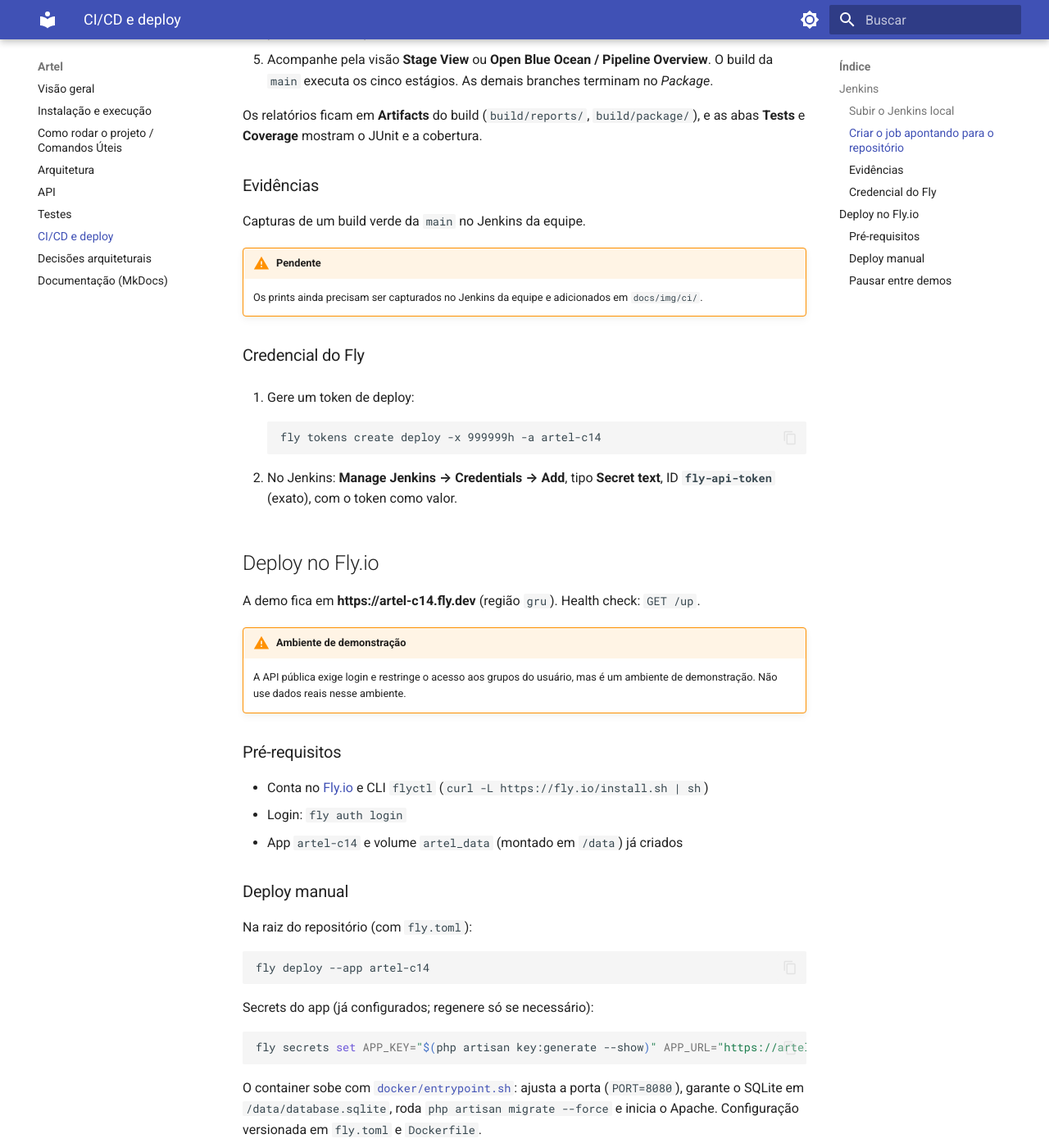
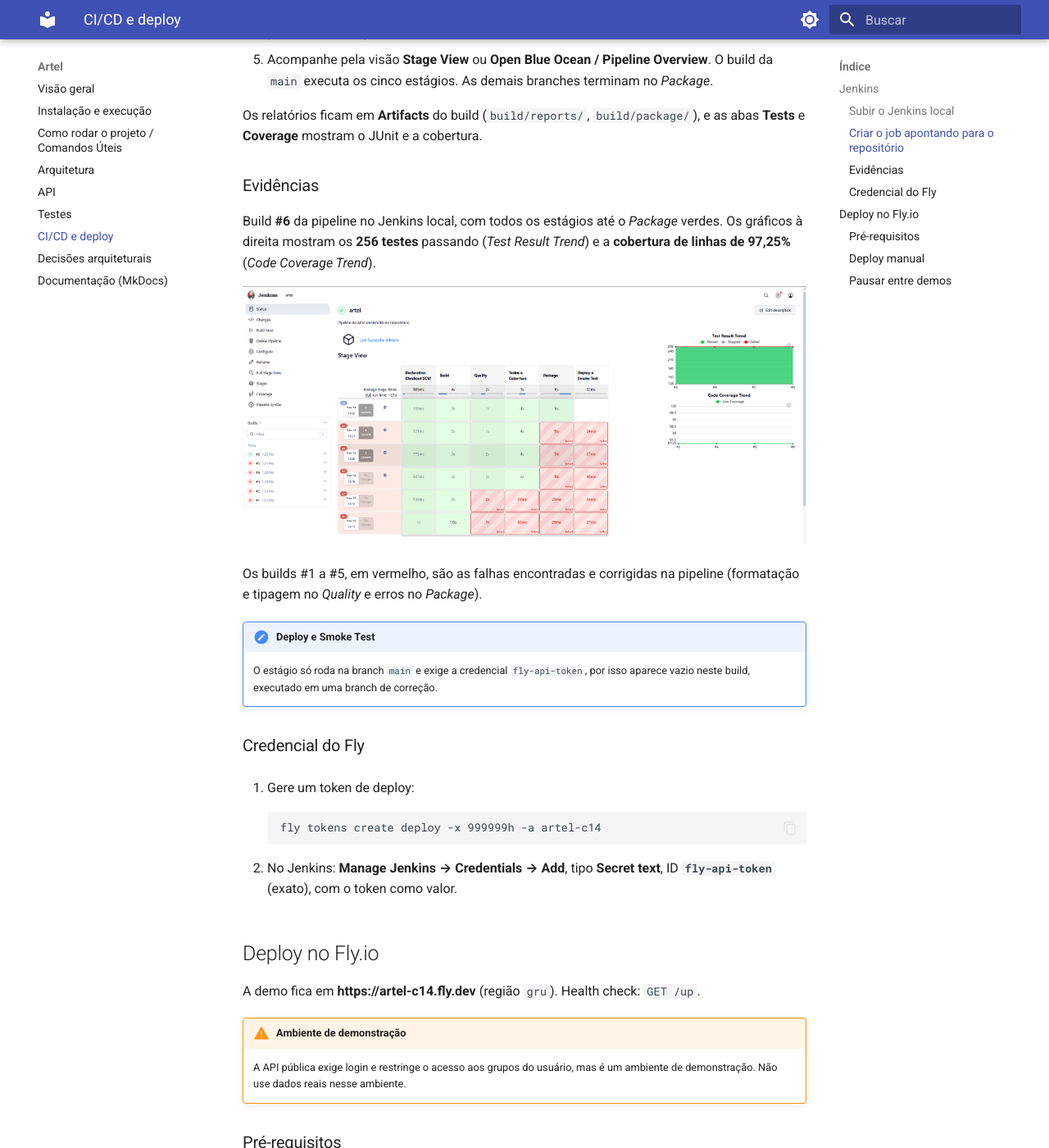
Before and after one commit to C14-Inatel-2026-2/Artel, an MkDocs documentation site: the page built from docs/ci-cd.md, in a window 1280 px wide and 1400 px high, scrolled down 1823 px. Shown: the whole window at 82% size. Built offline with MkDocs 1.6.1 and Material for MkDocs 9.7.7, drawn with Linux system fonts in a browser that asks for light colours.

Commit message:
docs(ci-cd): adicionar evidência do build verde no Jenkins

```diff
--- a/docs/ci-cd.md
+++ b/docs/ci-cd.md
@@ -61,18 +61,14 @@ Os relatórios ficam em **Artifacts** do build (`build/reports/`, `build/package
 
 ### Evidências
 
-Capturas de um build verde da `main` no Jenkins da equipe.
+Build **#6** da pipeline no Jenkins local, com todos os estágios até o *Package* verdes. Os gráficos à direita mostram os **256 testes** passando (*Test Result Trend*) e a **cobertura de linhas de 97,25%** (*Code Coverage Trend*).
 
-<!-- EVIDENCIAS: copie os prints para docs/img/ci/ com os nomes abaixo e troque este comentário pelas imagens.
+![Stage View do Jenkins: Build, Quality, Testes e Cobertura e Package verdes no build #6](img/ci/stage-view.png)
 
-![Stages verdes: Build, Quality, Testes e Cobertura, Package e Deploy e Smoke Test](img/ci/stage-view.png)
-![Resultados JUnit](img/ci/junit.png)
-![Relatório de cobertura](img/ci/cobertura.png)
-![Log do Deploy e Smoke Test com HTTP 200](img/ci/deploy-smoke-test.png)
--->
+Os builds #1 a #5, em vermelho, são as falhas encontradas e corrigidas na pipeline (formatação e tipagem no *Quality* e erros no *Package*).
 
-!!! warning "Pendente"
-    Os prints ainda precisam ser capturados no Jenkins da equipe e adicionados em `docs/img/ci/`.
+!!! note "Deploy e Smoke Test"
+    O estágio só roda na branch `main` e exige a credencial `fly-api-token`, por isso aparece vazio neste build, executado em uma branch de correção.
 
 ### Credencial do Fly
 
```
Also changed, not shown: docs/img/ci/stage-view.png (added).
